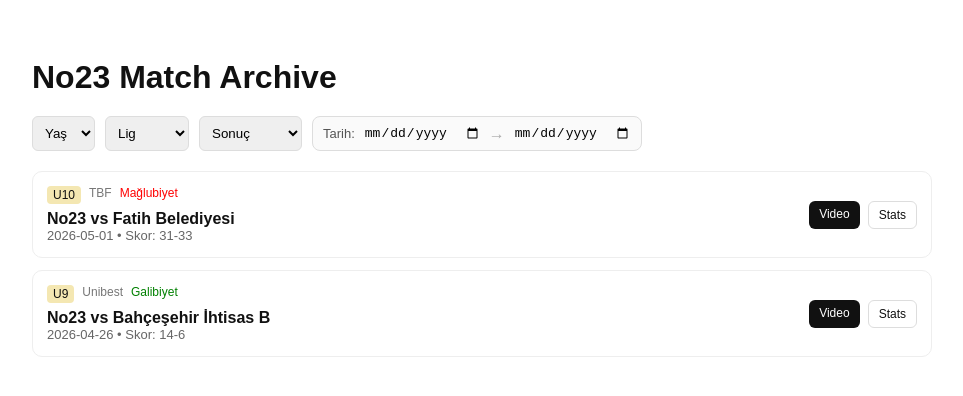
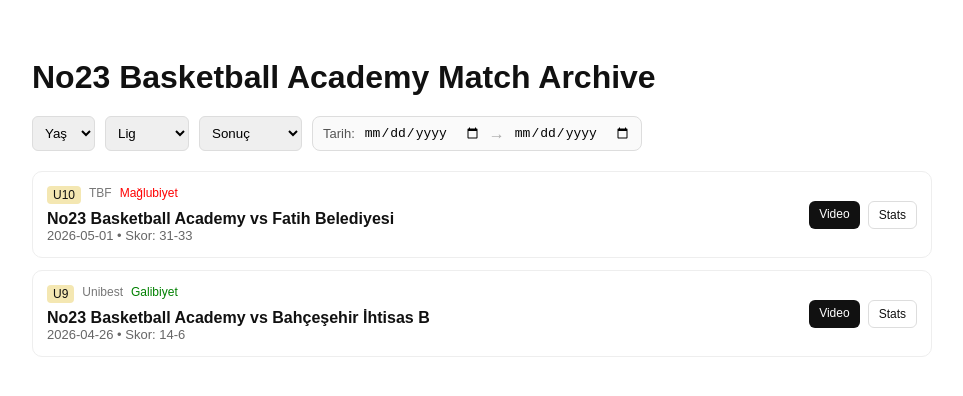
Before and after one commit to nynpkl/no23, a React (Vite) app: page / in a window 1280 px wide. Shown: the top 396 px of the page, without its empty margins (158-1121 px from the left). Built offline with nearby package versions, Linux system fonts and the light colour scheme.

Commit message:
Update App.jsx

```diff
--- a/src/App.jsx
+++ b/src/App.jsx
@@ -26,7 +26,7 @@ export default function App() {
 
   return (
     <div style={styles.page}>
-      <h1 style={styles.title}>No23 Match Archive</h1>
+      <h1 style={styles.title}>No23 Basketball Academy Match Archive</h1>
 
       <div style={styles.filters}>
         <select onChange={(e) => setAgeFilter(e.target.value)} style={styles.select}>
@@ -97,7 +97,7 @@ export default function App() {
                 </span>
               </div>
 
-              <div style={styles.match}>No23 vs {m.opponent}</div>
+              <div style={styles.match}>No23 Basketball Academy vs {m.opponent}</div>
 
               <div style={styles.sub}>
                 {m.date} • Skor: {m.score}
```
